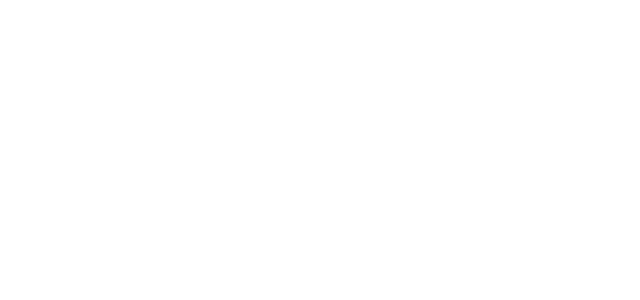
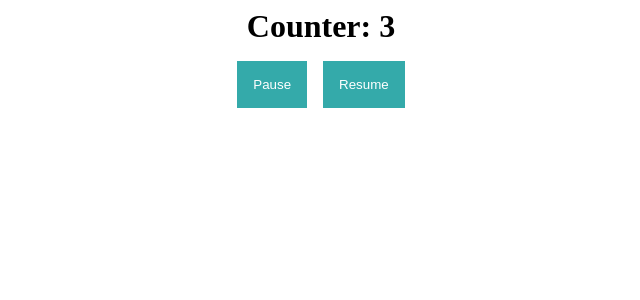
Before and after one commit to wacb14/rxjs-learning, an Angular app: page / in a window 1280 px wide. Shown: the top 300 px of the page, without its empty margins (319-959 px from the left). Built offline with nearby package versions, Linux system fonts and the light colour scheme.

Commit message:
Counter made with observables and switchMap

```diff
--- a/src/app/app.component.css
+++ b/src/app/app.component.css
@@ -0,0 +1,26 @@
+.container{
+    display: flex;
+    flex-direction: column;
+    gap: 1rem;
+    justify-content: center;
+    align-items: center;
+}
+.buttons{
+    width: 100%;
+    display:  flex;
+    flex-direction: row;
+    gap: 1rem;
+    justify-content: center;
+    align-items: center;
+}
+.button{
+    border: none;
+    background-color: #34aaaa;
+    color: white;
+    padding: 1rem;
+    cursor: pointer;
+}
+.counter{
+    font-size: 2rem;
+    font-weight: bolder;
+}
--- a/src/app/app.component.html
+++ b/src/app/app.component.html
@@ -1 +1,8 @@
 <router-outlet></router-outlet>
+<div class="container">
+  <span class="counter">Counter: {{ counter }} </span>
+  <div class="buttons">
+    <button id="pause" class="button">Pause</button>
+    <button id="resume" class="button">Resume</button>
+  </div>
+</div>
--- a/src/app/app.component.ts
+++ b/src/app/app.component.ts
@@ -1,6 +1,16 @@
 import { Component, OnInit } from '@angular/core';
 import { RouterOutlet } from '@angular/router';
-import { fromEvent, interval, switchMap } from 'rxjs';
+import {
+  EMPTY,
+  fromEvent,
+  interval,
+  map,
+  merge,
+  scan,
+  startWith,
+  switchMap,
+  takeWhile,
+} from 'rxjs';
 
 @Component({
   selector: 'app-root',
@@ -10,13 +20,25 @@
 })
 export class AppComponent implements OnInit {
   title = 'rxjs-learning';
+  counter = 0;
 
   ngOnInit(): void {
-    //-- SwitchMap allows to interrupt the function that we are mapping
-    const count = fromEvent(document, 'click').pipe(
-      switchMap(() => interval(1000))
+    const pauseButton = document.getElementById('pause');
+    const resumeButton = document.getElementById('resume');
+
+    const intervalObs = interval(1000).pipe(map(() => -1));
+    const pause = fromEvent(pauseButton as any, 'click').pipe(map(() => false));
+    const resume = fromEvent(resumeButton as any, 'click').pipe(
+      map(() => true)
     );
-    //-- Every time we click on the document the counter restarts
-    count.subscribe((n) => console.log(n));
+
+    const timer = merge(pause, resume).pipe(
+      startWith(true),
+      switchMap((v) => (v ? intervalObs : EMPTY)),
+      scan((sum, i) => (i ? sum + i : sum), 10),
+      takeWhile((i) => i >= 0)
+    );
+
+    timer.subscribe((value: any) => (this.counter = value));
   }
 }
```
